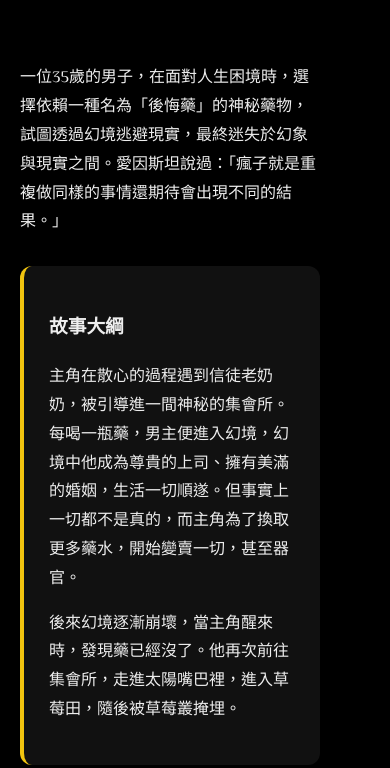
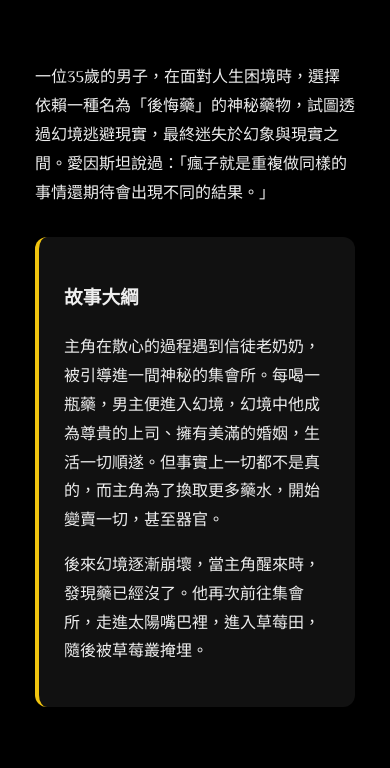
Before and after one commit to 0wishgranted0/0wishgranted0.github.io, a plain HTML site: page wishgranted/index.html in a window 390 px wide. Shown: the part 1471-2239 px from the top of the page. Drawn offline with Linux system fonts and the light colour scheme.

Commit message:
style.css

```diff
--- a/wishgranted/style.css
+++ b/wishgranted/style.css
@@ -219,8 +219,13 @@
         max-width: 380px;
         margin: 0 auto;
 
+    }
+
+    .intro-text { flex: 0.8;
+    min-width: 320px;
+    margin: 0 auto;
+    }
 }
-
 
 footer {
     text-align: center;
```
